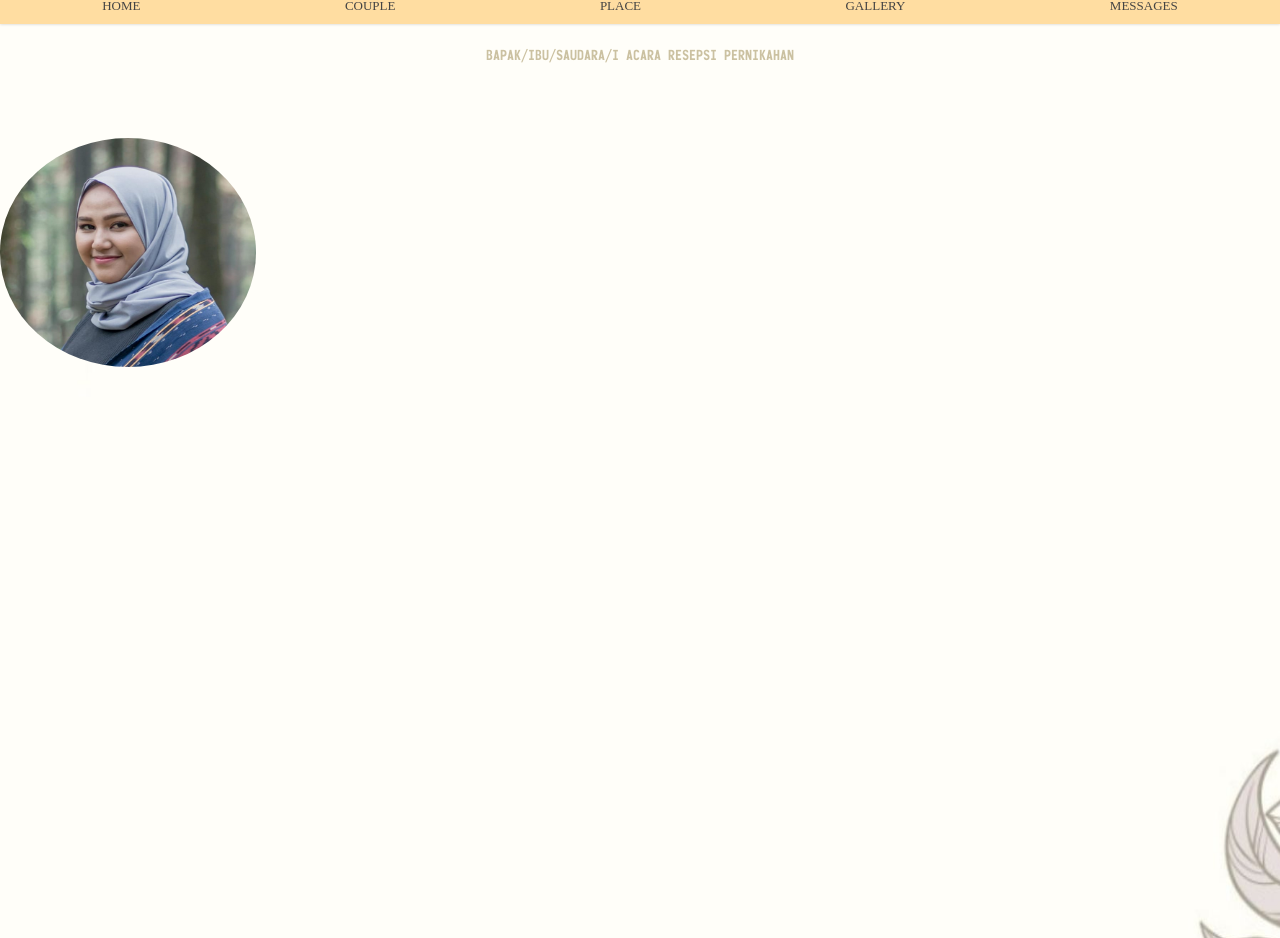
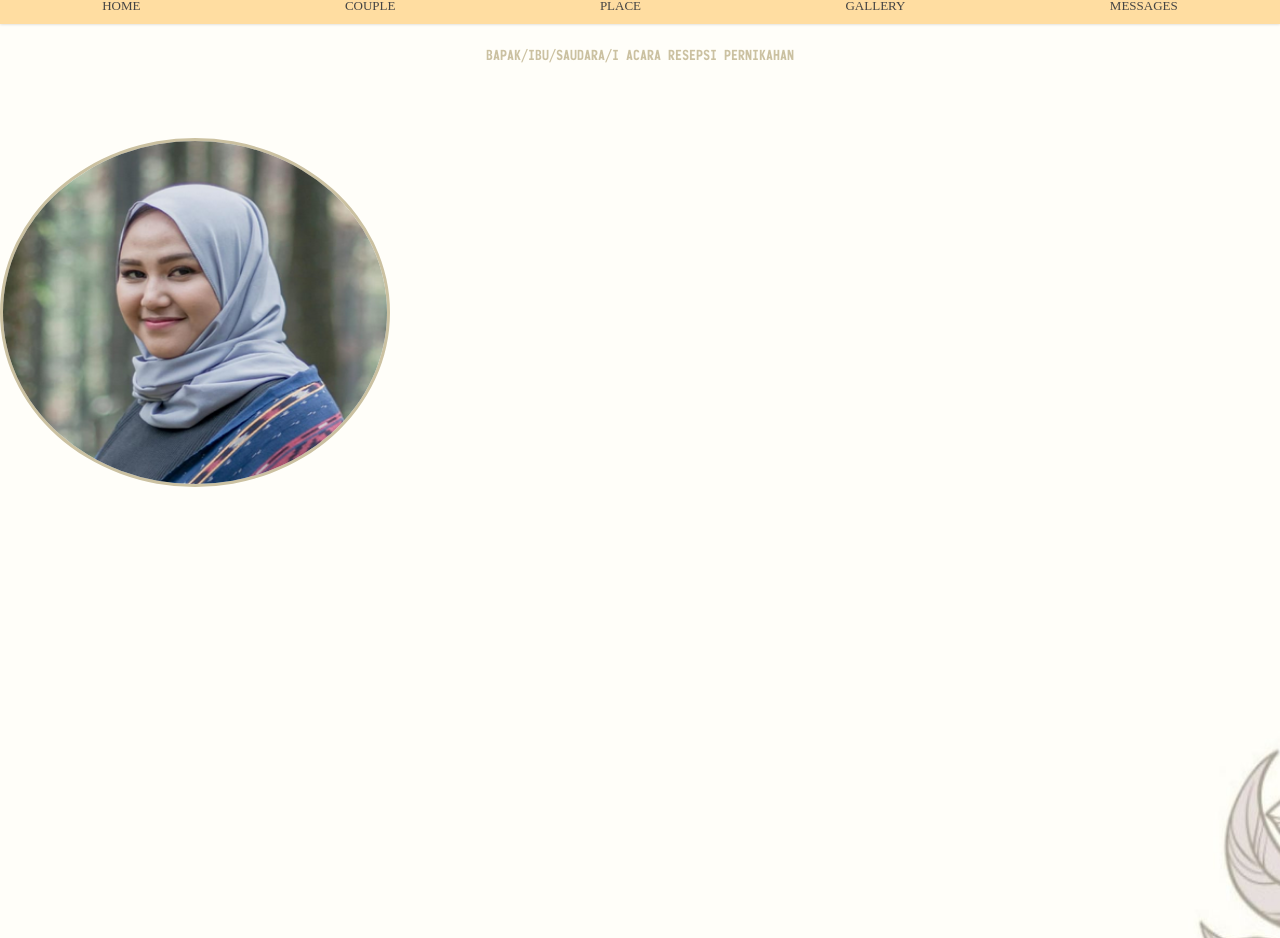
Before and after one commit to bembengggg/weddingbambangdinda, a React (Create React App) app: page /Couple in a window 1280 px wide. Shown: the part 776-1714 px from the top of the page. Built offline with nearby package versions, Linux system fonts and the light colour scheme; a web font is replaced by a local one.

Commit message:
text label

```diff
--- a/src/Component/Couple/Couple.css
+++ b/src/Component/Couple/Couple.css
@@ -107,13 +107,14 @@
 }
 
 .wrappingimg{
-    width: 20%;
-    height: 10%;
+    width: 30%;
+    height: 15%;
     position: absolute;
     top: 40%;
     border-radius: 50%;
     overflow: hidden;
     background-color: red;
+    border:3px solid #CBC1A1;
 }
 .imgw{
     height: 100%;
```
